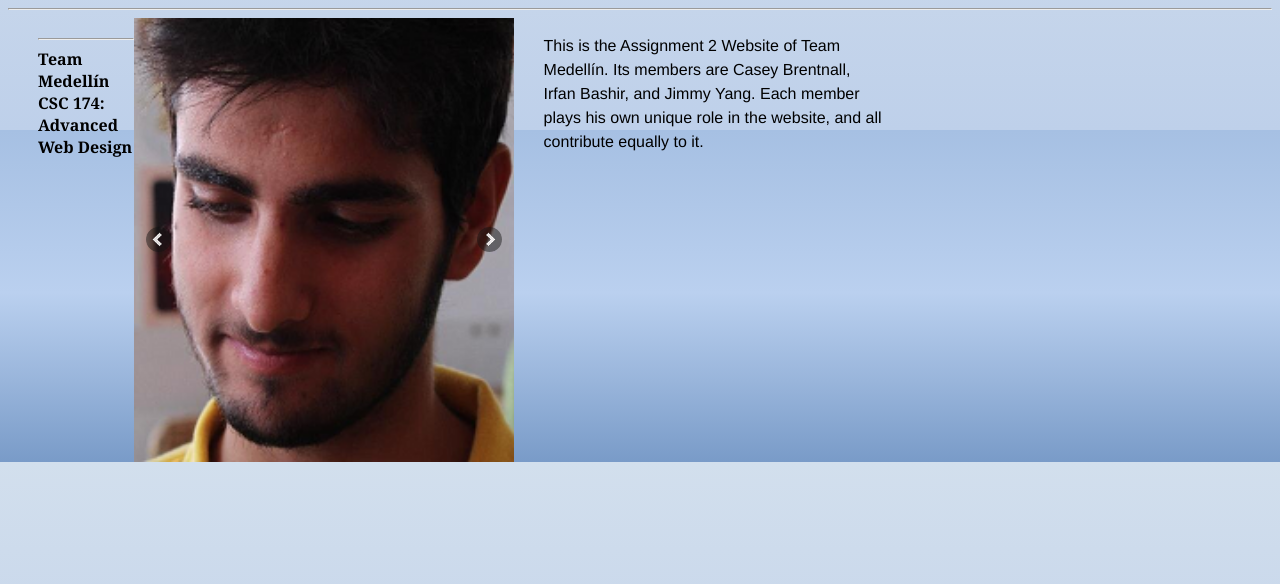
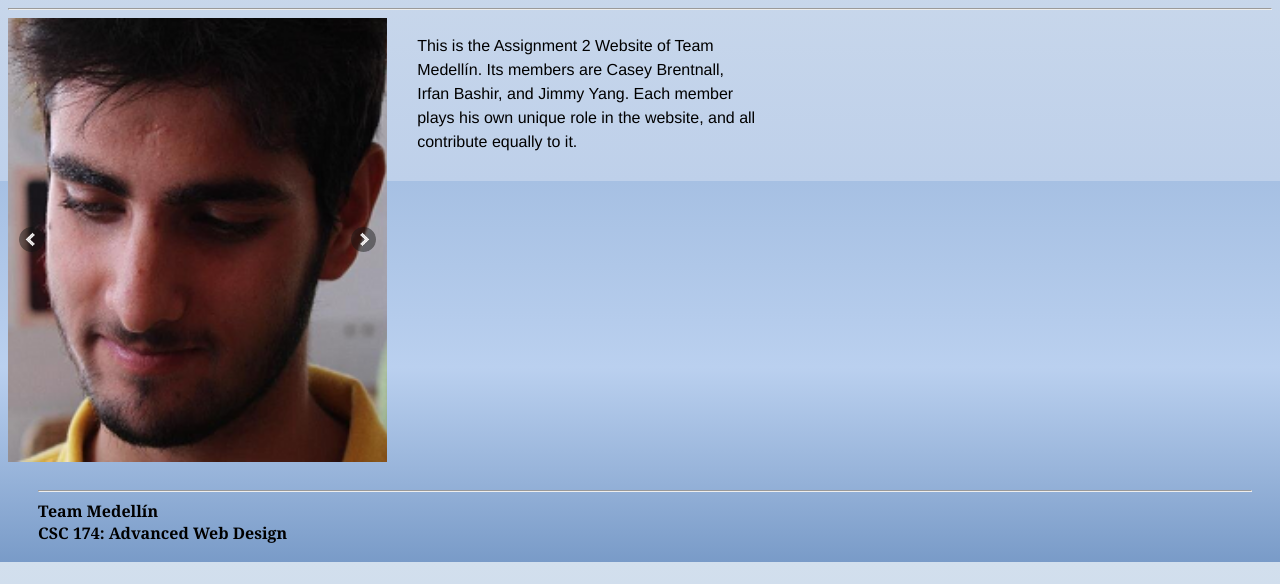
Before and after one commit to mryang20/inclass04-medellin, a PHP site: page / in a window 1280 px wide. Shown: the part 216-800 px from the top of the page. Run offline with PHP 8.4, Linux system fonts and the light colour scheme; some libraries are stand-ins or nearby versions.

Commit message:
Update styles.css

```diff
--- a/Assignment 2/css/styles.css
+++ b/Assignment 2/css/styles.css
@@ -49,13 +49,14 @@ figure {
 
 }
 .container {
-	float: right;
+
 	display: grid;
 	grid-template-rows: 40% 50%;
 	grid-template-columns: 1fr 1fr 1fr;
 	margin: 2 auto;
 	width: 90%;
 	max-width: 1280px;
+	border: 3px black
 }
 
 .slideshow {
```
